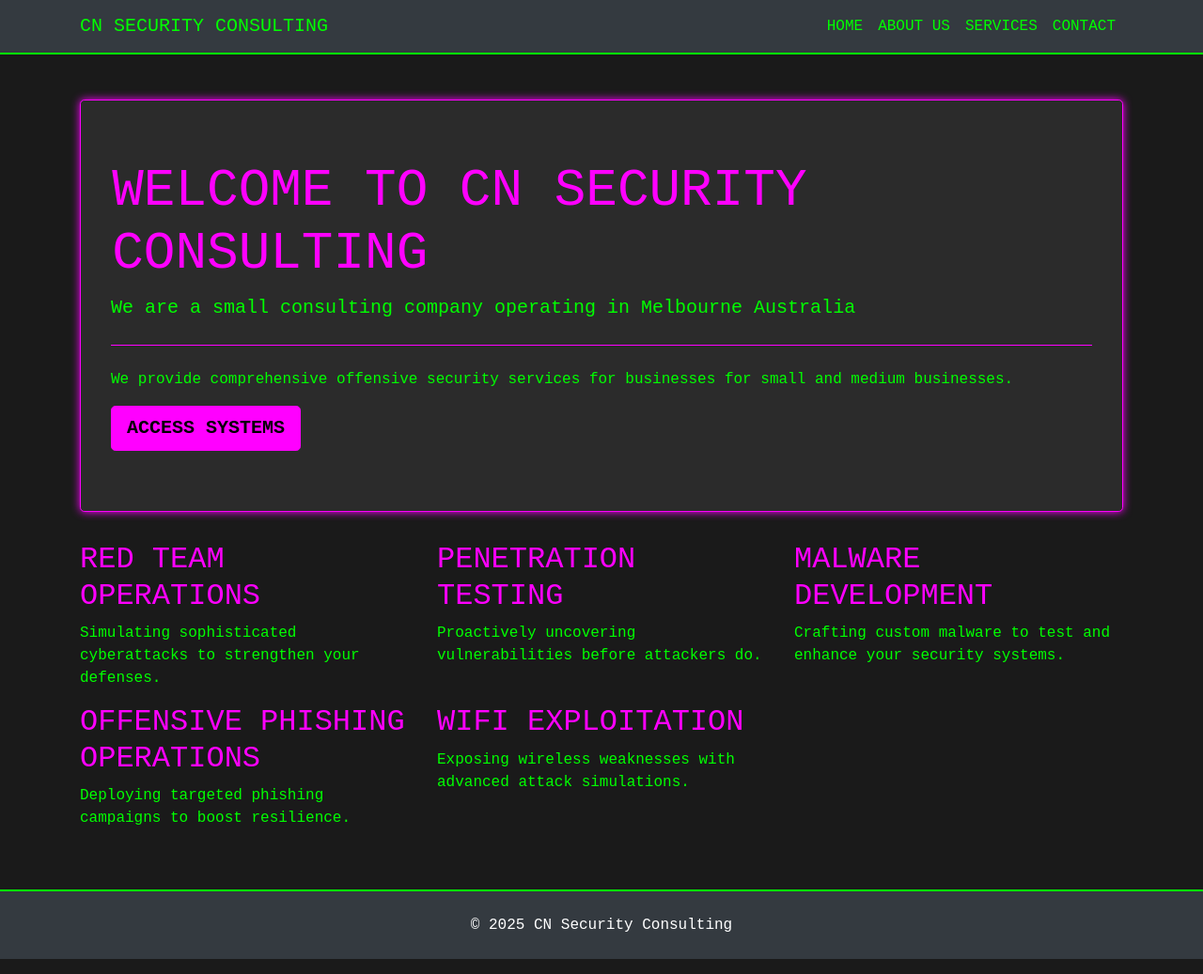
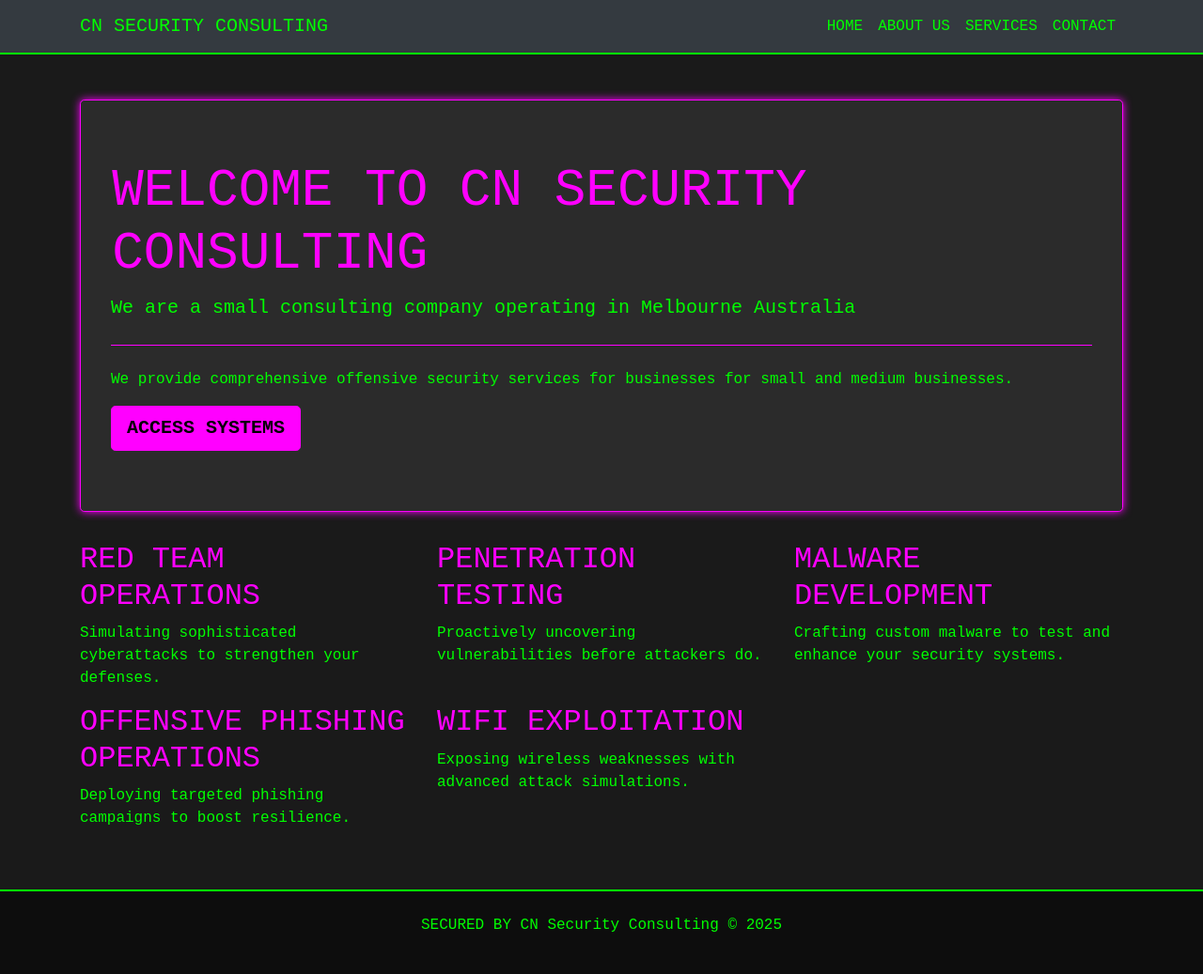
Before and after one commit to hookthieves/hookthieves.github.io, a Jekyll site: the page built from index.html, in a window 1280 px wide. Shown: the whole page at 94% size. Built offline with Jekyll 4.4.1, drawn with Linux system fonts in a browser that asks for light colours.

Commit message:
Update default.html

```diff
--- a/_layouts/default.html
+++ b/_layouts/default.html
@@ -12,8 +12,8 @@
     <main class="container py-5">
         {{ content }}
     </main>
-    <footer class="bg-dark text-white p-4 text-center">
-        &copy; {{ "now" | date: "%Y" }} {{ site.title }}
+    <footer class="p-4 text-center">
+        <p>SECURED BY {{ site.title }} © {{ "now" | date: "%Y" }}</p>
     </footer>
     <script src="https://code.jquery.com/jquery-3.5.1.slim.min.js"></script>
     <script src="https://cdn.jsdelivr.net/npm/bootstrap@4.6.2/dist/js/bootstrap.bundle.min.js"></script>
```
